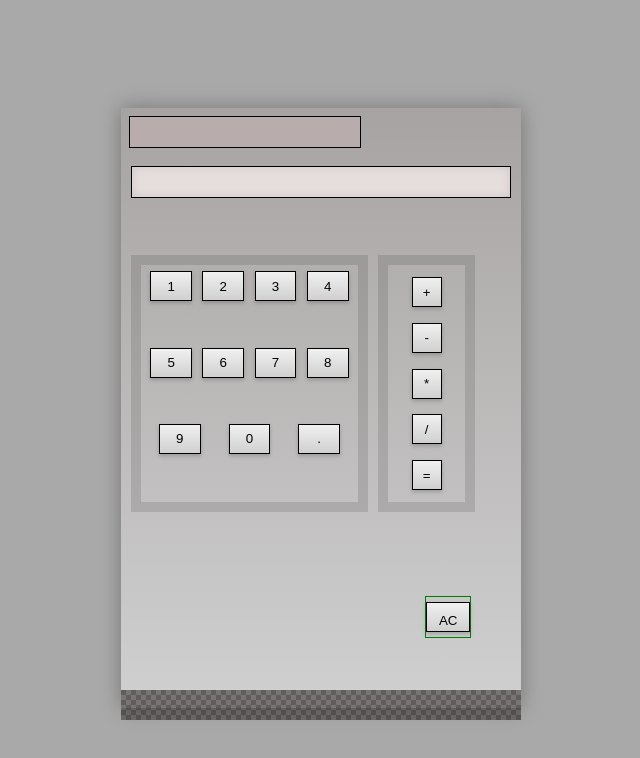
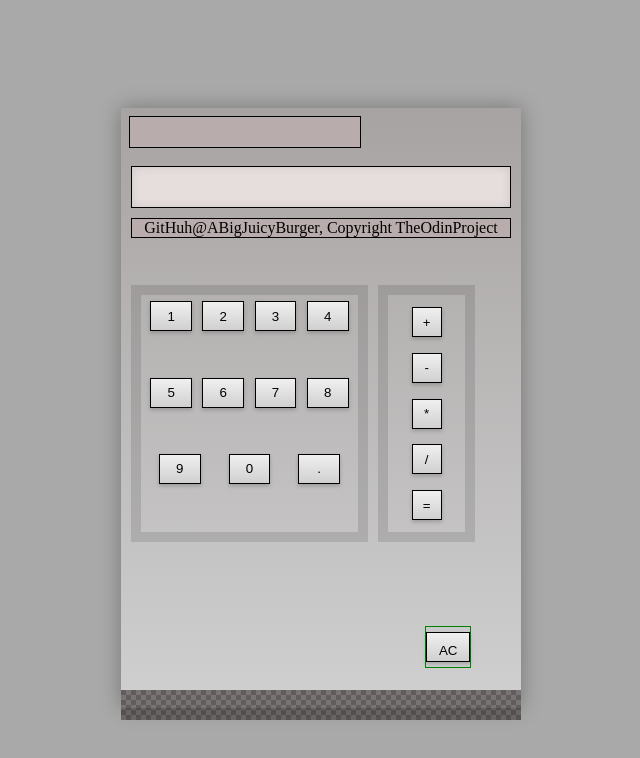
Before and after one commit to ABigJuicyBurger/Calculator, a plain HTML site: page index.html in a window 1280 px wide. Shown: the whole page, without its empty margins (319-959 px from the left). Drawn offline with Linux system fonts and the light colour scheme.

Commit message:
added copyright banner

```diff
--- a/index.html
+++ b/index.html
@@ -11,6 +11,7 @@
     <div id="calculator">
       <div id="solar"></div>
       <div id="screen"></div>
+      <div id="copyright">GitHuh@ABigJuicyBurger, Copyright TheOdinProject</div>
       <div id="buttons">
         <div id="digits">
           <button class="button">1</button>
--- a/style.css
+++ b/style.css
@@ -39,8 +39,16 @@ body {
   padding: 15px;
   margin: 10px;
   width: 87%;
+  height: 10px;
   background-color: rgb(230, 221, 221);
   box-shadow: inset 0 0 10px rgba(0, 0, 0, 0.1); /* Add this line */
+}
+
+#copyright {
+  border: 1px solid black;
+  text-align: center;
+  background-color: rgb(185, 172, 172);
+  margin: 0 10px;
 }
 
 #buttons {
```
